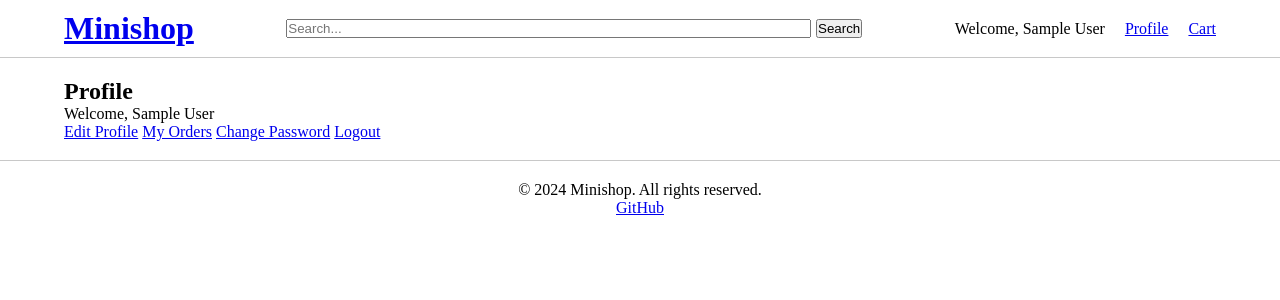
After one commit to Kaillr/minishop, a Node server app: page /settings/profile in a window 1280 px wide. The commit adds this page. Shown: the top 300 px of the page. Run offline with Node 20, Linux system fonts and the light colour scheme; the visitor is signed in with stand-in values (Sample User, id 1).

Commit message:
feat: add simple profile page

```diff
--- a/backend/package.json
+++ b/backend/package.json
@@ -21,6 +21,7 @@
     "install": "^0.13.0",
     "jsonwebtoken": "^9.0.2",
     "mysql2": "^3.11.3",
+    "npm": "^10.9.0",
     "path": "^0.12.7"
   },
   "devDependencies": {
--- /dev/null
+++ b/backend/routes/profile.js
@@ -0,0 +1,12 @@
+const express = require("express");
+const router = express.Router();
+const isAuthenticated = require("../middleware/authMiddleware");
+
+// Use the authentication middleware for this route
+router.get("/", isAuthenticated, (req, res) => {
+    res.render("profile", {
+        title: "Your profile",
+    });
+});
+
+module.exports = router;
--- a/backend/server.js
+++ b/backend/server.js
@@ -13,6 +13,8 @@ const registerRoutes = require('./routes/register');
 const loginRoutes = require('./routes/login');
 const searchRoutes = require('./routes/search');
 const logoutRoutes = require('./routes/logout');
+const profileRoutes = require('./routes/profile');
+const securityRoutes = require('./routes/security');
 
 const app = express();
 const port = process.env.PORT || 3000;
@@ -25,8 +27,6 @@ app.set("views", path.join(__dirname, '../frontend/views/pages'));
 app.use(express.json());
 app.use(express.urlencoded({ extended: true }));
 
-// Serve static files from the frontend directory
-app.use(express.static(path.join(__dirname, '../frontend')));
 
 // Session middleware
 const sessionStore = new MySQLStore({}, db);
@@ -61,6 +61,9 @@ app.use("/register", registerRoutes);
 app.use("/login", loginRoutes);
 app.use("/search", searchRoutes);
 app.use("/logout", logoutRoutes);
+app.use("/settings/profile", profileRoutes);
+app.use("/settings/security", securityRoutes);
+
 
 // Catch-all 404 handler for unavailable routes
 app.use((req, res, next) => {
--- /dev/null
+++ b/frontend/views/pages/profile.ejs
@@ -0,0 +1,21 @@
+<!DOCTYPE html>
+<html lang="en">
+<head>
+    <%- include("../partials/head") %>
+    <title>Profile</title>
+</head>
+<body>
+    <%- include("../partials/header") %>
+
+    <main>
+        <h2>Profile</h2>
+        <p>Welcome, <%= firstName %></p>
+        <a href="/settings/profile">Edit Profile</a>
+        <a href="/settings/orders">My Orders</a>
+        <a href="/settings/change-password">Change Password</a>
+        <a href="/logout">Logout</a>
+    </main>
+
+    <%- include("../partials/footer") %>
+</body>
+</html>
--- a/frontend/views/partials/header.ejs
+++ b/frontend/views/partials/header.ejs
@@ -8,6 +8,7 @@
         <ul>
             <% if (userId) { %>
             <li>Welcome, <%= firstName %></li>
+            <li><a href="/settings/profile">Profile</a></li>
             <% } else { %>
             <li><a href="/login">Login</a></li>
             <li><a href="/register">Register</a></li>
```
Also changed, not shown: 1 other file.
